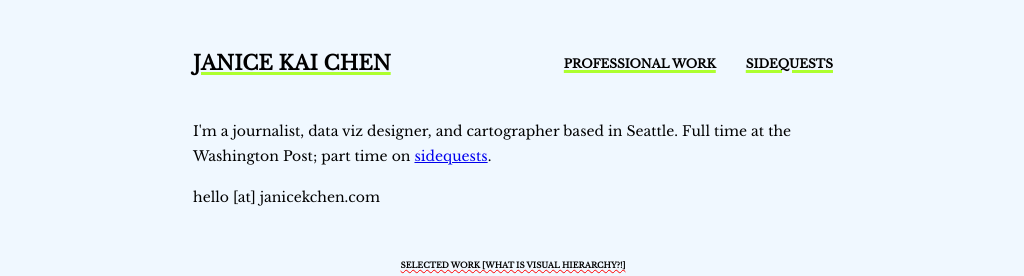
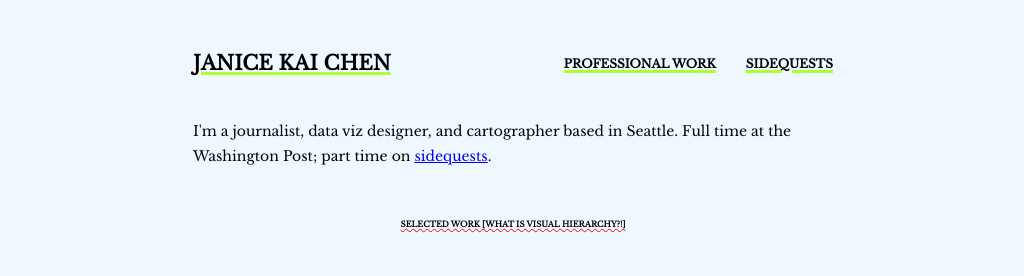
Before and after one commit to janicekchen/janicekchen.github.io, a SvelteKit app: page / in a window 1280 px wide. Shown: the top 276 px of the page, without its empty margins (127-1151 px from the left). Built offline with nearby package versions, Linux system fonts and the light colour scheme; grey boxes are pictures that could not be loaded; a web font is replaced by a local one.

Commit message:
remove email

```diff
--- a/src/routes/+page.svelte
+++ b/src/routes/+page.svelte
@@ -10,7 +10,7 @@
         I'm a journalist, data viz designer, and cartographer based in Seattle. Full time at the Washington Post; part time on <a href="{base}/sidequests">sidequests</a>.
     </p>
     <p></p>
-    <p class="bio">hello [at] janicekchen.com</p>
+    <!-- <p class="bio">hello [at] janicekchen.com</p> -->
     <h2>selected work [what is visual hierarchy?!]</h2>
     <div class="selected-works">
         <Card
```
